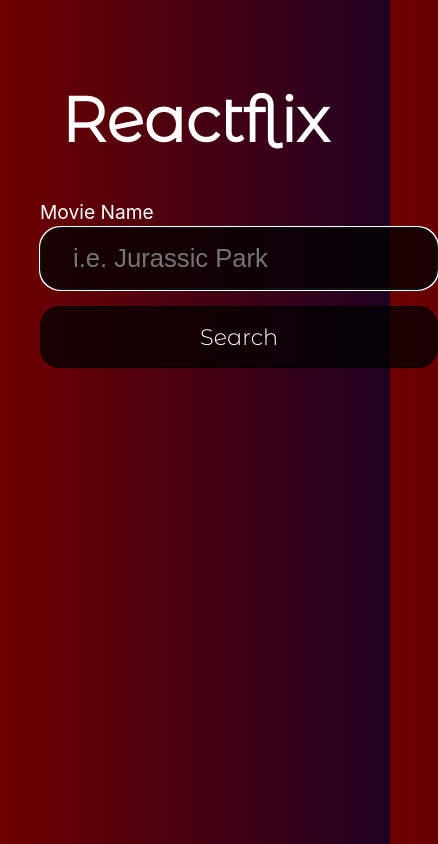
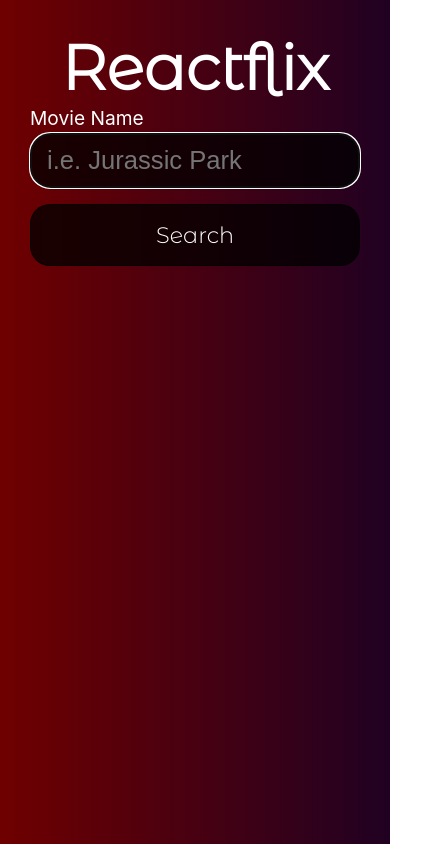
Before and after one commit to 360macky/ReactFlix, a React (Create React App) app: page / in a window 390 px wide. Shown: the whole page, 438 px wide, since content can reach past the window. Built offline with nearby package versions, Linux system fonts and the light colour scheme.

Commit message:
Update CSS styles for better responsive adaptability

```diff
--- a/src/App.css
+++ b/src/App.css
@@ -1,7 +1,23 @@
+* {
+    margin: 0;
+    padding: 0;
+    box-sizing: border-box;
+}
+
+:root {
+    --color-primary: #200122;
+    --color-secondary: #6f0000;
+}
+
+::selection {
+    background-color: var(--color-primary);
+    color: white;
+}
+
 .container {
     margin: 0 auto;
     max-width:1000px;
-    padding: 40px;
+    padding: 30px;
 }
 
 .container > h1 {
@@ -67,6 +83,13 @@
     }
 }
 
+@media (max-width: 420px) {
+    .input {
+        padding: 0.25rem 1rem;
+        width: 100%;
+    }
+}
+
 .card-list {
     margin-top: 4rem;
 }
```
